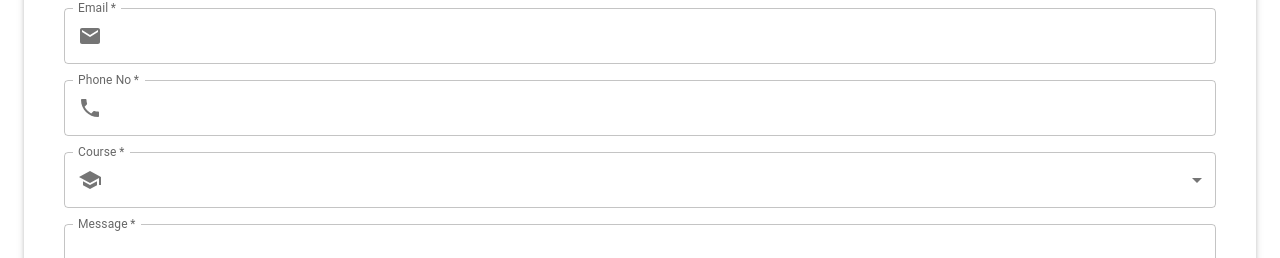
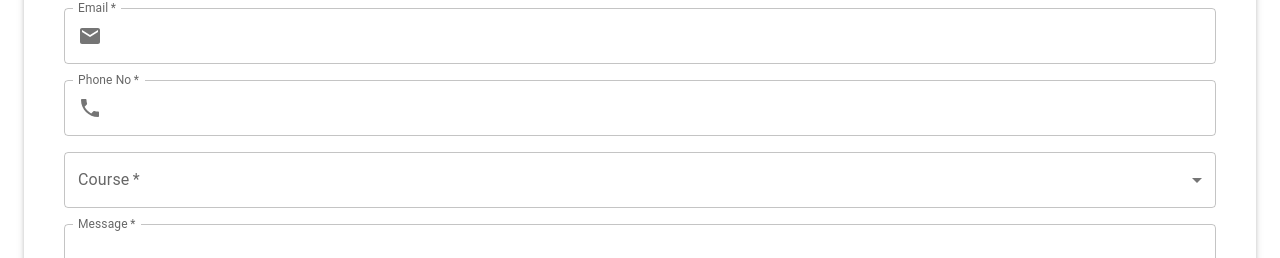
Before and after one commit to Anshika-9-tiwari/Velocity_Automation, a Next.js app: page /contact in a window 1280 px wide. Shown: the part 1629-1887 px from the top of the page. Built offline with nearby package versions, Linux system fonts and the light colour scheme.

Commit message:
Fix error

```diff
--- a/src/app/contact/page.tsx
+++ b/src/app/contact/page.tsx
@@ -10,7 +10,6 @@ import {
   CircularProgress,
   Container,
   FormControl,
-  Grid,
   InputAdornment,
   InputLabel,
   MenuItem,
@@ -23,6 +22,8 @@ import {
   useMediaQuery,
   useTheme,
 } from '@mui/material';
+import { Grid } from '@mui/material';
+
 import {
   AccessTime as AccessTimeIcon,
   Email as EmailIcon,
@@ -30,7 +31,7 @@ import {
   Message as MessageIcon,
   Person as PersonIcon,
   Phone as PhoneIcon,
-  School as SchoolIcon, // imported in case you need it later
+  School as SchoolIcon,
 } from '@mui/icons-material';
 
 export default function ContactPage() {
@@ -49,6 +50,9 @@ export default function ContactPage() {
   const isSmallScreen = useMediaQuery(theme.breakpoints.down('md'));
 
   const handleChange = (e: React.ChangeEvent<HTMLInputElement | HTMLTextAreaElement>) =>
+    setForm({ ...form, [e.target.name]: e.target.value });
+
+  const handleSelectChange = (e: any) =>
     setForm({ ...form, [e.target.name]: e.target.value });
 
   const handleSubmit = async (e: React.FormEvent) => {
@@ -87,7 +91,6 @@ export default function ContactPage() {
       />
 
       <Container maxWidth="xl" sx={{ py: 6, my: 6, bgcolor: 'white', color: 'black' }}>
-        {/* Heading */}
         <Typography variant="h4" align="center" fontWeight="bold" color="primary" gutterBottom>
           Get in Touch With Us
         </Typography>
@@ -96,7 +99,6 @@ export default function ContactPage() {
         </Typography>
 
         <Grid container spacing={6} direction="column">
-          {/* Contact Info + Map */}
           <Grid item xs={12}>
             <Card sx={{ p: 5, mb: 3 }}>
               <CardContent>
@@ -136,7 +138,9 @@ export default function ContactPage() {
                     Office Hours
                   </Typography>
                 </Box>
-                <Typography sx={{ pl: 4, borderBottom: 1 }}>Mon – Sat: 9 AM – 6 PM</Typography>
+                <Typography sx={{ pl: 4, borderBottom: 1 }}>
+                  Mon – Sat: 9 AM – 6 PM
+                </Typography>
               </CardContent>
             </Card>
 
@@ -154,12 +158,10 @@ export default function ContactPage() {
             </Card>
           </Grid>
 
-          {/* Contact Form */}
           <Grid item xs={12}>
             <Card sx={{ p: 5, borderRadius: 3, boxShadow: 3 }}>
               <Box component="form" noValidate onSubmit={handleSubmit}>
                 <Stack spacing={2}>
-                  {/* First Name */}
                   <TextField
                     label="First Name"
                     name="first_name"
@@ -175,8 +177,6 @@ export default function ContactPage() {
                       ),
                     }}
                   />
-
-                  {/* Last Name */}
                   <TextField
                     label="Last Name"
                     name="last_name"
@@ -192,8 +192,6 @@ export default function ContactPage() {
                       ),
                     }}
                   />
-
-                  {/* Email */}
                   <TextField
                     label="Email"
                     name="email_id"
@@ -210,8 +208,6 @@ export default function ContactPage() {
                       ),
                     }}
                   />
-
-                  {/* Phone */}
                   <TextField
                     label="Phone No"
                     name="phone_no"
@@ -227,20 +223,13 @@ export default function ContactPage() {
                       ),
                     }}
                   />
-
-                  {/* Course */}
                   <FormControl fullWidth required>
                     <InputLabel>Course</InputLabel>
                     <Select
                       name="course_name"
                       value={form.course_name}
-                      onChange={handleChange}
+                      onChange={handleSelectChange}
                       label="Course"
-                      startAdornment={
-                        <InputAdornment position="start">
-                          <SchoolIcon />
-                        </InputAdornment>
-                      }
                     >
                       <MenuItem value="Automation">Automation</MenuItem>
                       <MenuItem value="Industrial Automation">Industrial Automation</MenuItem>
@@ -248,8 +237,6 @@ export default function ContactPage() {
                       <MenuItem value="Process Instrumentation">Process Instrumentation</MenuItem>
                     </Select>
                   </FormControl>
-
-                  {/* Message */}
                   <TextField
                     label="Message"
                     name="message"
@@ -267,8 +254,6 @@ export default function ContactPage() {
                       ),
                     }}
                   />
-
-                  {/* Submit */}
                   <Button
                     type="submit"
                     variant="contained"
@@ -285,7 +270,6 @@ export default function ContactPage() {
           </Grid>
         </Grid>
 
-        {/* Snackbar */}
         <Snackbar open={snack} autoHideDuration={3000} onClose={() => setSnack(false)}>
           <Alert severity="success">Message sent successfully!</Alert>
         </Snackbar>
```
